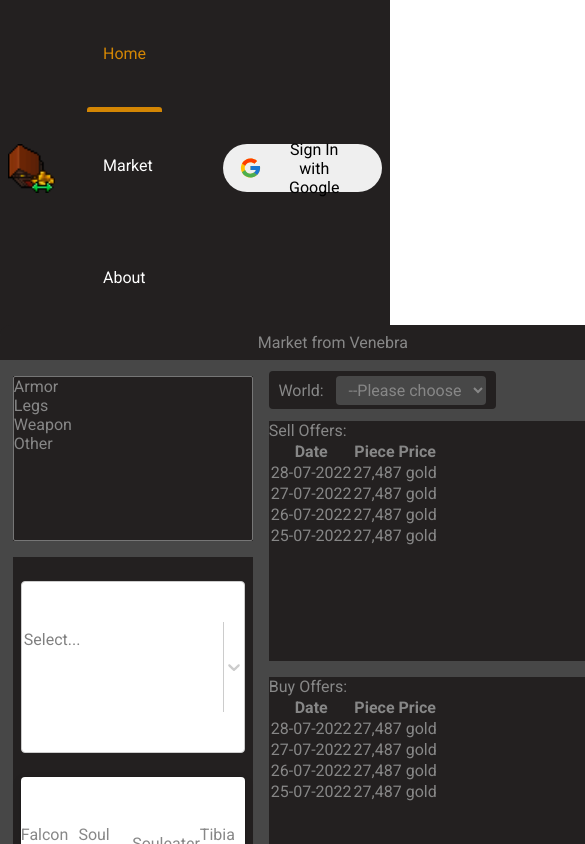
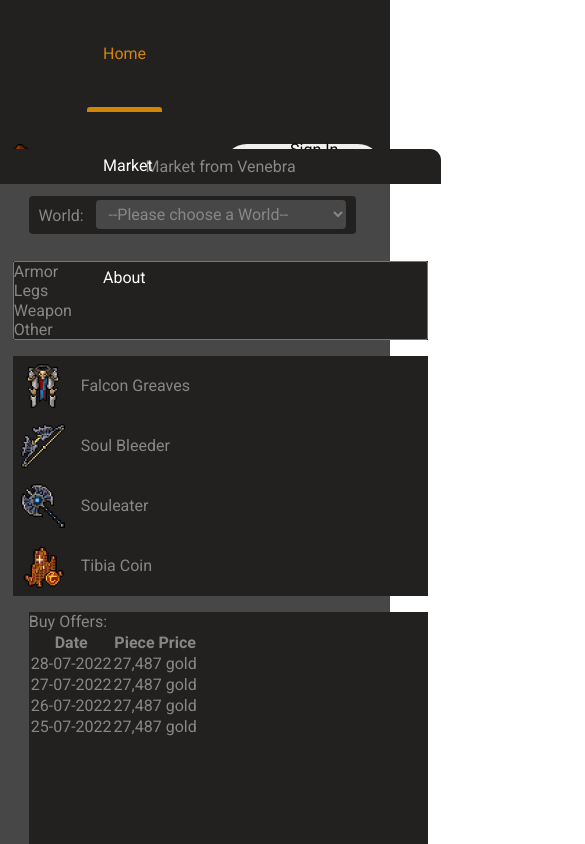
Before and after one commit to fabioborges-jr/tibia_market, a Next.js app: page /market in a window 390 px wide. Shown: the top 844 px of the page, 585 px wide, since content can reach past the window. Built offline with nearby package versions, Linux system fonts and the light colour scheme.

Commit message:
items sidebar are <ul>...trying make /market responsive

```diff
--- a/src/components/MarketPlace/MarketPlace.tsx
+++ b/src/components/MarketPlace/MarketPlace.tsx
@@ -40,9 +40,24 @@
                 </select>
             </div>
 
-            <div className={styles.items}>
-                <Select options={options} defaultMenuIsOpen />
-            </div>
+                <ul className={styles.items}>
+                    <li>
+                        <img src="/images/falconGreaves.png" alt="" />
+                        Falcon Greaves
+                    </li>
+                    <li>
+                        <img src="/images/soulBleeder.png" alt="" />
+                        Soul Bleeder
+                    </li>
+                    <li>
+                        <img src="/images/souleater.png" alt="" />
+                        Souleater
+                    </li>
+                    <li>
+                        <img src="/images/tibiaCoin.png" alt="" />
+                        Tibia Coin
+                    </li>
+                </ul>
 
             <div className={styles.sellOffers}>
                 <p>Sell Offers:</p>
--- a/src/components/MarketPlace/styles.module.scss
+++ b/src/components/MarketPlace/styles.module.scss
@@ -1,6 +1,8 @@
 .sectionContainer {
+    max-width: 1120px;
+    width: 100%;
     padding: 0 0.8rem 0.8rem;
-    margin: 0 auto;
+    margin: 0 1rem;
     color: var(--gray-300);
     background-color: var(--gray-500);
     border-radius: 0.25rem;
@@ -13,7 +15,21 @@
         "items buyOffers"
         "howMuch howMuch"
     ;
-    grid-template-columns: 15rem 25rem;
+    grid-template-columns: 300px auto;
+
+    @media (max-width:720px) {
+        grid-template-areas:
+            "title"
+            "world"
+            "category"
+            "items"
+            "buyOffers"
+            "sellOffers"
+            "howMuch"
+        ;
+
+        grid-template-columns: 1fr;
+    }
 
     .title {
         background-color: var(--gray-700);
@@ -41,7 +57,7 @@
                 color: var(--gray-300);
                 padding: 0.25rem 0.5rem;
                 border-radius: 0.25rem;
-                width: 150px;
+                width: 250px;
             }
         }
     }
@@ -64,15 +80,20 @@
         margin-top: 1rem;
         background-color: var(--gray-700);
         padding: 0.5rem;
+        list-style-type: none;
 
 
-        div {
+        li {
             display: flex;
             align-items: center;
-            padding: 1rem 0;
 
-            select {
-                background-color: inherit;
+
+            &+li {
+                margin-top: 1rem;
+            }
+
+            img {
+                margin-right: 1rem;
             }
         }
 
@@ -93,7 +114,7 @@
         margin-top: 1rem;
     }
 
-    .howMuch{
+    .howMuch {
         background-color: var(--gray-700);
         display: flex;
         justify-content: space-around;
@@ -102,8 +123,8 @@
         align-items: center;
         margin-top: 1rem;
 
-        label{
-            input{
+        label {
+            input {
                 margin-left: 0.5rem;
                 padding: 0.4rem;
                 background-color: var(--gray-500);
--- a/src/pages/market.module.scss
+++ b/src/pages/market.module.scss
@@ -3,4 +3,5 @@
     height: calc(100vh - 11rem);
     display: flex;
     align-items: center;
+    justify-content: center;
 }
```
